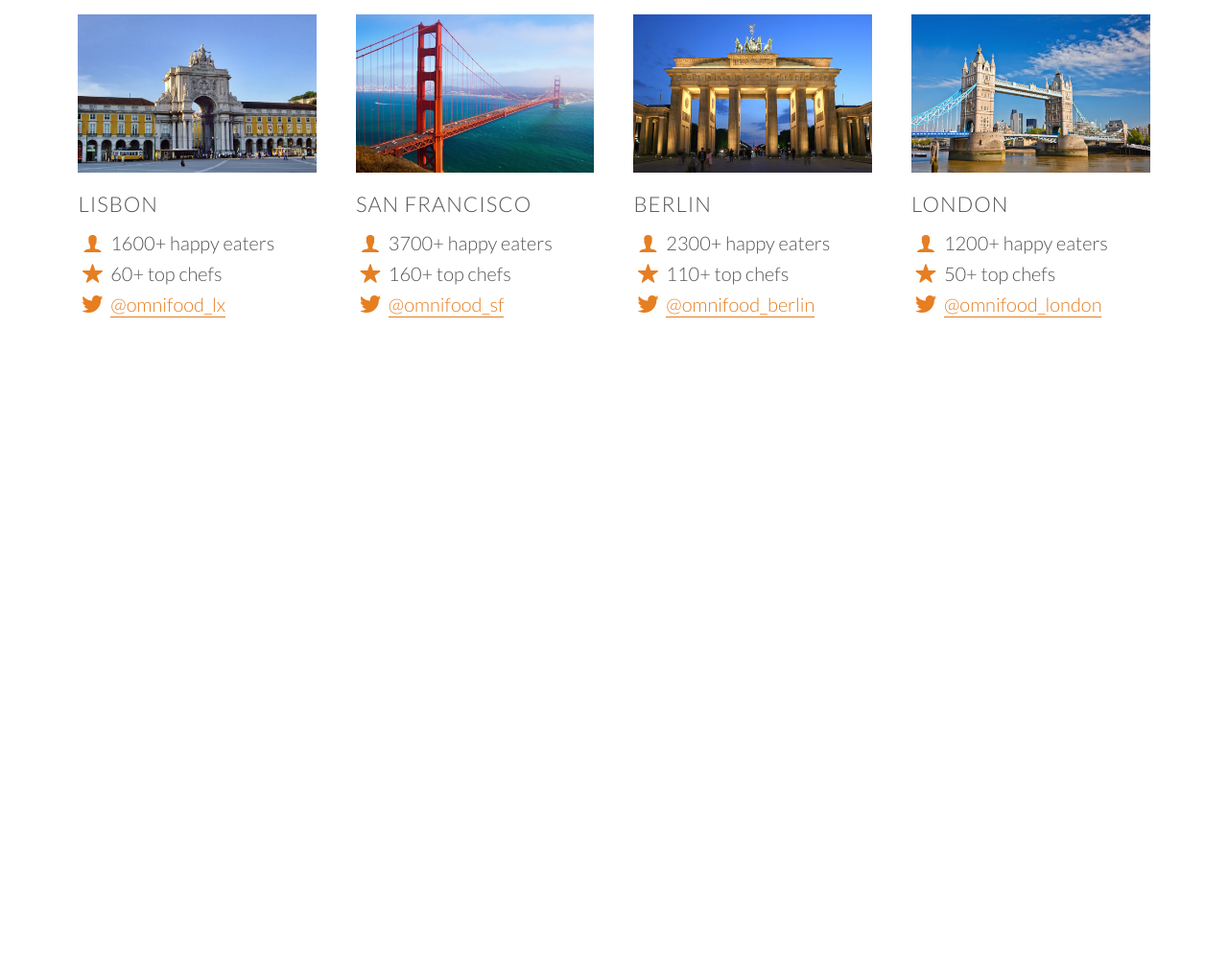
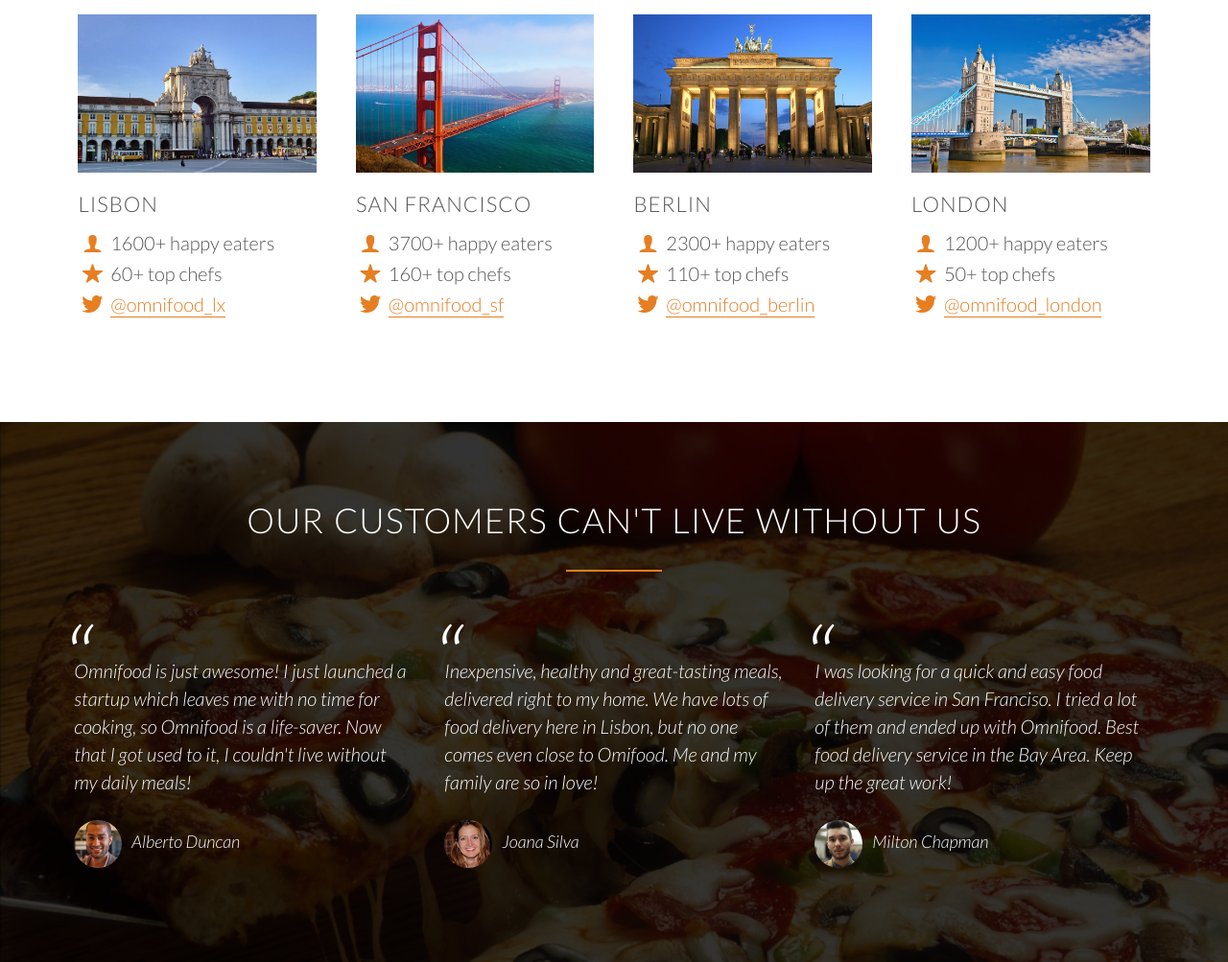
Before and after one commit to robson-muniz/omnifood, a plain HTML site: page index.html in a window 1280 px wide. Shown: the part 2948-3951 px from the top of the page at 96% size. Before the commit the page ends 3388 px from the top, so only its background shows below. Drawn offline with Linux system fonts and the light colour scheme.

Commit message:
Build Customer Testimonials Section: Create Backgound-image effect

```diff
--- a/index.html
+++ b/index.html
@@ -240,7 +240,39 @@
                 </div>
             </div>
         </div>
+    </section>
 
+    <section class="section-testimonials">
+        <div class="row">
+            <h2>Our customers can't live without us</h2>
+        </div>
+
+        <div class="row">
+            <div class="col span-1-of-3">
+                <blockquote>
+                    Omnifood is just awesome! I just launched a startup which leaves me with no time for cooking, so Omnifood is a
+                    life-saver. Now that I got used to it, I couldn't live without my daily meals!
+                    <cite> <img src="resources/img/customer-1.jpg">Alberto Duncan</cite>
+                </blockquote>
+            </div>
+
+            <div class="col span-1-of-3">
+                <blockquote>
+                    Inexpensive, healthy and great-tasting meals, delivered right to my home. We have lots of food delivery here in Lisbon,
+                    but no one comes even close to Omifood. Me and my family are so in love!
+                    <cite> <img src="resources/img/customer-2.jpg">Joana Silva</cite>
+                </blockquote>
+            </div>
+
+            <div class="col span-1-of-3">
+                <blockquote>
+                    I was looking for a quick and easy food delivery service in San Franciso. I tried a lot of them and ended up with
+                    Omnifood. Best food delivery service in the Bay Area. Keep up the great work!
+                    <cite> <img src="resources/img/customer-3.jpg">Milton Chapman</cite>
+                </blockquote>
+            </div>
+
+        </div>
     </section>
 
 </body>
--- a/resources/css/style.css
+++ b/resources/css/style.css
@@ -328,3 +328,42 @@
 .city-feature {
 	margin-bottom: 5px;
 }
+
+/* ----------Testimonials------------*/
+.section-testimonials {
+	background-image: linear-gradient(rgba(0, 0, 0, 0.8), rgba(0, 0, 0, 0.8)),
+		url(/resources/css/img/back-customers.jpg);
+	background-size: cover;
+	color: white;
+	background-attachment: fixed;
+}
+
+blockquote {
+	padding: 2%;
+	font-style: italic;
+	line-height: 145%;
+	position: relative;
+	margin-top: 40px;
+}
+
+blockquote:before {
+	content: "\201C";
+	font-size: 500%;
+	display: block;
+	position: absolute;
+	top: -5px;
+	left: -5px;
+}
+
+cite {
+	display: block;
+	font-size: 90%;
+	margin-top: 25px;
+}
+
+cite img {
+	height: 50px;
+	border-radius: 50%;
+	margin-right: 10px;
+	vertical-align: middle;
+}
```
Also changed, not shown: resources/css/img/back-customers.jpg (renamed from resources/img/back-customers.jpg), 5 other files.
